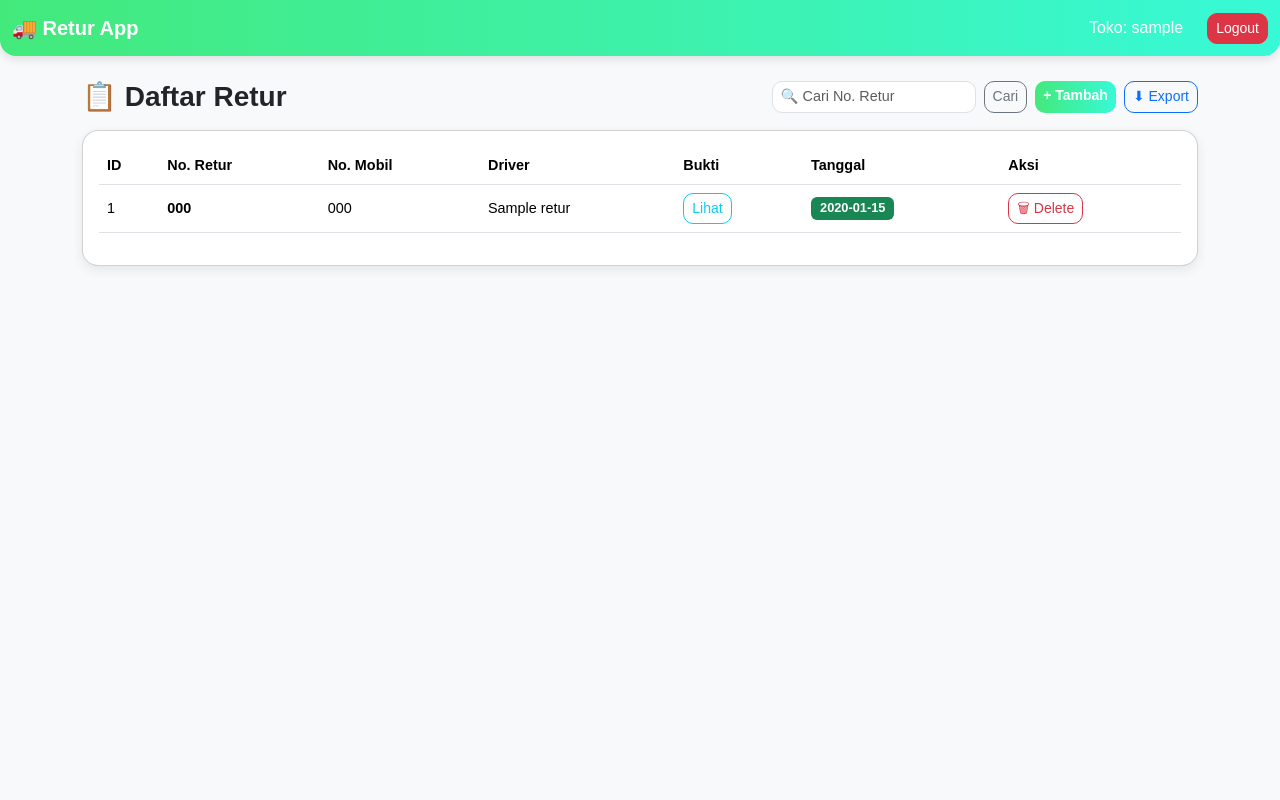
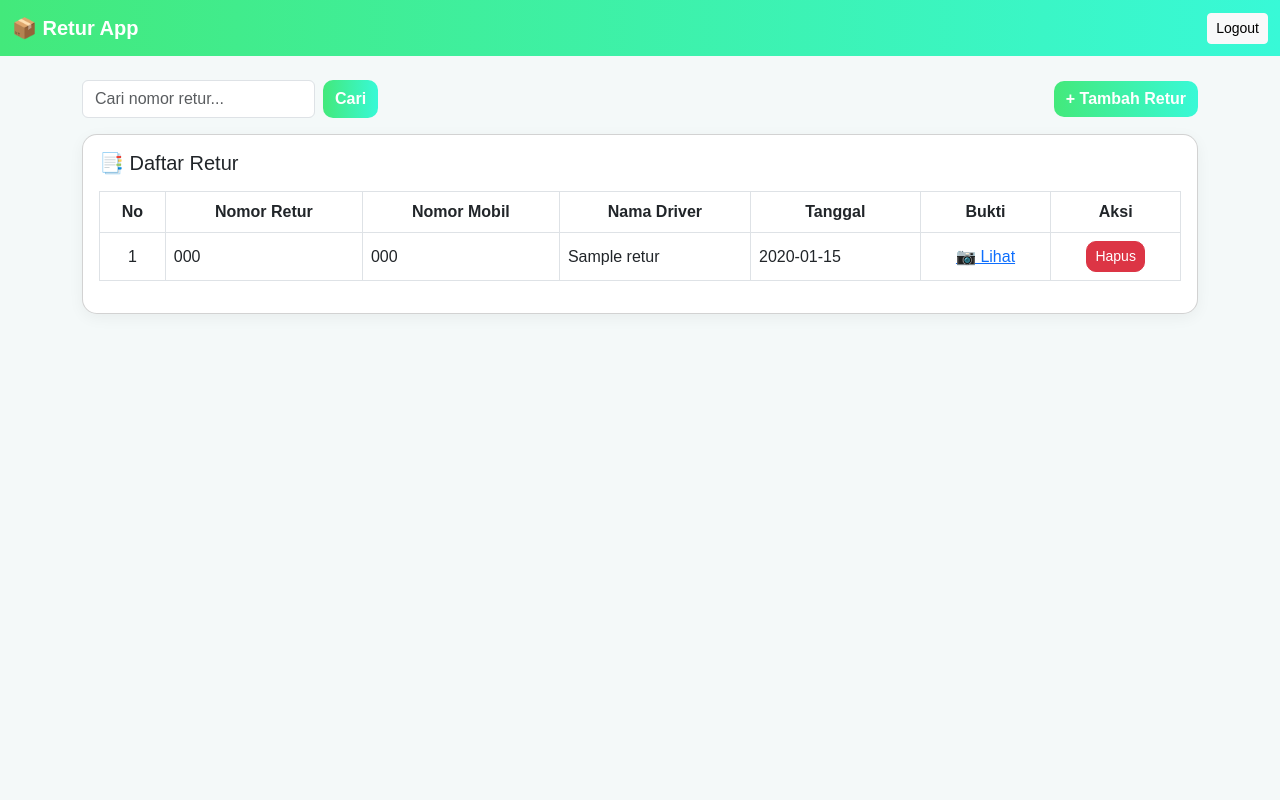
Before and after one commit to xnxxdhooomrzkyyy/bot-telegram, a Flask app: page /dashboard in a window 1280 px wide. Run offline with Flask 3, Linux system fonts and the light colour scheme; the visitor is signed in with stand-in values (Sample User, id 1); tables that the repository leaves empty hold one stand-in row (values such as "Sample post").

Commit message:
Update dashboard.html

```diff
--- a/templates/dashboard.html
+++ b/templates/dashboard.html
@@ -3,76 +3,41 @@
 <head>
   <meta charset="UTF-8">
   <meta name="viewport" content="width=device-width, initial-scale=1.0">
-  <title>Dashboard Retur</title>
-  <link href="https://cdn.jsdelivr.net/npm/bootstrap@5.3.2/dist/css/bootstrap.min.css" rel="stylesheet">
+  <title>Dashboard - Retur App</title>
+  <link href="https://cdn.jsdelivr.net/npm/bootstrap@5.3.0/dist/css/bootstrap.min.css" rel="stylesheet">
   <style>
     body {
-      background: #f8f9fa;
       font-family: 'Poppins', sans-serif;
+      background: #f4f9f9;
+      min-height: 100vh;
     }
-    /* Navbar */
     .navbar {
-      border-radius: 0 0 16px 16px;
-      box-shadow: 0 4px 8px rgba(0,0,0,0.1);
       background: linear-gradient(90deg, #43e97b, #38f9d7);
     }
-    .navbar-brand {
+    .navbar-brand, .nav-link, .navbar-text {
+      color: white !important;
       font-weight: 600;
-      color: white !important;
     }
-    .navbar-text {
-      color: white;
-      font-weight: 500;
-      margin-right: 1rem;
+    .card {
+      border-radius: 15px;
+      box-shadow: 0 4px 15px rgba(0,0,0,0.05);
     }
-    /* Card */
-    .card {
-      border-radius: 16px;
-      box-shadow: 0 4px 12px rgba(0,0,0,0.08);
-    }
-    /* Table */
-    table {
-      font-size: 0.9rem;
-    }
-    thead {
-      background: #f1f5f9;
-    }
-    tbody tr:hover {
-      background: #f9fafb;
-    }
-    /* Buttons */
-    .btn {
+    .btn-primary {
       border-radius: 10px;
-      transition: 0.2s;
-    }
-    .btn:hover {
-      transform: scale(1.05);
-    }
-    .btn-success {
       background: linear-gradient(90deg, #43e97b, #38f9d7);
       border: none;
       font-weight: 600;
     }
-    .btn-outline-primary {
-      font-weight: 500;
+    .btn-danger {
+      border-radius: 10px;
     }
-    .btn-outline-danger {
-      font-weight: 500;
+    table th {
+      background: #43e97b;
+      color: white;
+      text-align: center;
     }
-    .alert {
-      border-radius: 12px;
-      font-size: 0.9rem;
-    }
-    /* Badge */
-    .badge {
-      font-size: 0.8rem;
-      border-radius: 6px;
-      padding: 0.4em 0.7em;
-    }
-    /* Search Box */
-    .search-input {
-      border-radius: 10px;
-      font-size: 0.9rem;
+    table td {
+      vertical-align: middle;
     }
   </style>
 </head>
@@ -80,18 +45,15 @@
 
   <!-- Navbar -->
   <nav class="navbar navbar-expand-lg">
-    <div class="container-fluid d-flex justify-content-between align-items-center">
-      <a class="navbar-brand" href="#">🚚 Retur App</a>
-      <div class="d-flex align-items-center">
-        <span class="navbar-text">Toko: {{ session['user'] }}</span>
-        <a href="{{ url_for('logout') }}" class="btn btn-danger btn-sm ms-2">Logout</a>
+    <div class="container-fluid">
+      <a class="navbar-brand" href="#">📦 Retur App</a>
+      <div class="d-flex">
+        <a href="{{ url_for('logout') }}" class="btn btn-light btn-sm">Logout</a>
       </div>
     </div>
   </nav>
 
-  <!-- Content -->
-  <div class="container my-4">
-
+  <div class="container mt-4">
     <!-- Flash Messages -->
     {% with messages = get_flashed_messages(with_categories=true) %}
       {% if messages %}
@@ -104,73 +66,67 @@
       {% endif %}
     {% endwith %}
 
-    <!-- Header + Actions -->
-    <div class="d-flex flex-column flex-md-row justify-content-between align-items-md-center mb-3 gap-2">
-      <h3 class="fw-bold mb-0">📋 Daftar Retur</h3>
-      <div class="d-flex gap-2">
-        <!-- Form Pencarian -->
-        <form method="GET" action="{{ url_for('dashboard') }}" class="d-flex">
-          <input type="text" name="q" value="{{ q }}" class="form-control form-control-sm me-2 search-input" placeholder="🔍 Cari No. Retur">
-          <button type="submit" class="btn btn-outline-secondary btn-sm">Cari</button>
+    <!-- Search & Add -->
+    <div class="d-flex justify-content-between align-items-center mb-3">
+      <form class="d-flex" method="get">
+        <input class="form-control me-2" type="search" placeholder="Cari nomor retur..." name="q" value="{{ q }}">
+        <button class="btn btn-primary" type="submit">Cari</button>
       </form>
-        <a href="{{ url_for('tambah') }}" class="btn btn-success btn-sm">+ Tambah</a>
-        <a href="{{ url_for('export') }}" class="btn btn-outline-primary btn-sm">⬇ Export</a>
-      </div>
+      <a href="{{ url_for('tambah') }}" class="btn btn-primary">+ Tambah Retur</a>
     </div>
 
-    <!-- Data Table -->
-    <div class="card p-3">
+    <!-- Data Retur -->
+    <div class="card">
+      <div class="card-body">
+        <h5 class="card-title mb-3">📑 Daftar Retur</h5>
         <div class="table-responsive">
-        <table class="table table-hover align-middle">
+          <table class="table table-bordered align-middle">
             <thead>
               <tr>
-              <th>ID</th>
-              <th>No. Retur</th>
-              <th>No. Mobil</th>
-              <th>Driver</th>
+                <th>No</th>
+                <th>Nomor Retur</th>
+                <th>Nomor Mobil</th>
+                <th>Nama Driver</th>
+                <th>Tanggal</th>
                 <th>Bukti</th>
-              <th>Tanggal</th>
                 <th>Aksi</th>
               </tr>
             </thead>
             <tbody>
+              {% if data %}
                 {% for row in data %}
                   <tr>
-              <td>{{ row.id }}</td>
-              <td class="fw-semibold">{{ row.nomor_retur }}</td>
+                    <td class="text-center">{{ loop.index }}</td>
+                    <td>{{ row.nomor_retur }}</td>
                     <td>{{ row.nomor_mobil }}</td>
                     <td>{{ row.nama_driver }}</td>
-              <td>
+                    <td>{{ row.tanggal_manual }}</td>
+                    <td class="text-center">
                       {% if row.bukti %}
-                  <a href="{{ row.bukti }}" target="_blank" class="btn btn-sm btn-outline-info">Lihat</a>
+                        <a href="{{ row.bukti }}" target="_blank">📷 Lihat</a>
                       {% else %}
-                  <span class="text-muted">-</span>
+                        -
                       {% endif %}
                     </td>
-              <td>
-                {% if row.tanggal_manual %}
-                  <span class="badge bg-success">{{ row.tanggal_manual }}</span>
-                {% else %}
-                  <span class="badge bg-secondary">{{ row.created_at }}</span>
-                {% endif %}
-              </td>
-              <td>
-                <form action="{{ url_for('delete', id=row.id) }}" method="POST" onsubmit="return confirm('Yakin hapus data ini?');">
-                  <button type="submit" class="btn btn-sm btn-outline-danger">🗑 Delete</button>
+                    <td class="text-center">
+                      <form method="post" action="{{ url_for('delete', id=row.id) }}" onsubmit="return confirm('Yakin hapus retur ini?');">
+                        <button type="submit" class="btn btn-danger btn-sm">Hapus</button>
                       </form>
                     </td>
                   </tr>
+                {% endfor %}
               {% else %}
                 <tr>
-              <td colspan="7" class="text-center text-muted py-3">Belum ada data retur.</td>
+                  <td colspan="7" class="text-center">Belum ada data retur.</td>
                 </tr>
-            {% endfor %}
+              {% endif %}
             </tbody>
           </table>
         </div>
       </div>
     </div>
+  </div>
 
-  <script src="https://cdn.jsdelivr.net/npm/bootstrap@5.3.2/dist/js/bootstrap.bundle.min.js"></script>
+  <script src="https://cdn.jsdelivr.net/npm/bootstrap@5.3.0/dist/js/bootstrap.bundle.min.js"></script>
 </body>
 </html>
```
Lines whose indentation alone changed are shown as unchanged.
